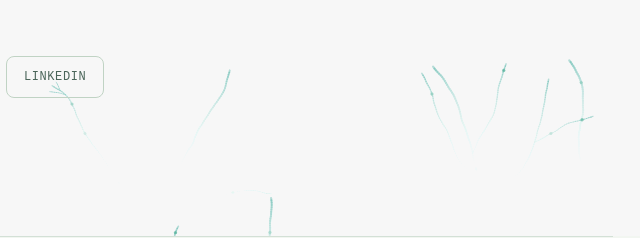
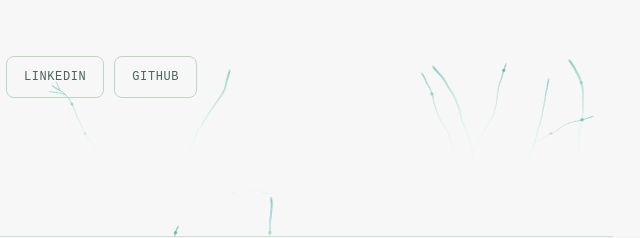
Before and after one commit to alecchristie888/alecchristie888.github.io, a plain HTML site: page index.html in a window 1280 px wide. Shown: the part 564-802 px from the top of the page, 617-1257 px from the left. Drawn offline with Linux system fonts and the light colour scheme; animation ran at ten frames a second; a web font is replaced by a local one.

Commit message:
Add GitHub profile link to hero and contact sections
Co-Authored-By: Claude Opus 5.5 <noreply@anthropic.com>

```diff
--- a/index.html
+++ b/index.html
@@ -76,6 +76,7 @@
       <a class="chip" href="https://orcid.org/0000-0002-8465-8410" target="_blank" rel="noopener">ORCID</a>
       <a class="chip" href="https://profiles.imperial.ac.uk/a.christie" target="_blank" rel="noopener">Imperial Profile</a>
       <a class="chip" href="https://www.linkedin.com/in/alecpchristie/" target="_blank" rel="noopener">LinkedIn</a>
+      <a class="chip" href="https://github.com/alecchristie888" target="_blank" rel="noopener">GitHub</a>
     </div>
   </div>
   <div class="scroll-cue" aria-hidden="true"><span></span>scroll</div>
@@ -421,6 +422,7 @@
       <a class="chip" href="https://orcid.org/0000-0002-8465-8410" target="_blank" rel="noopener">ORCID</a>
       <a class="chip" href="https://profiles.imperial.ac.uk/a.christie" target="_blank" rel="noopener">Imperial</a>
       <a class="chip" href="https://www.linkedin.com/in/alecpchristie/" target="_blank" rel="noopener">LinkedIn</a>
+      <a class="chip" href="https://github.com/alecchristie888" target="_blank" rel="noopener">GitHub</a>
     </div>
     <p class="copyright">© <span id="year"></span> Alec Christie · Centre for Environmental Policy, Imperial College London</p>
   </div>
```
